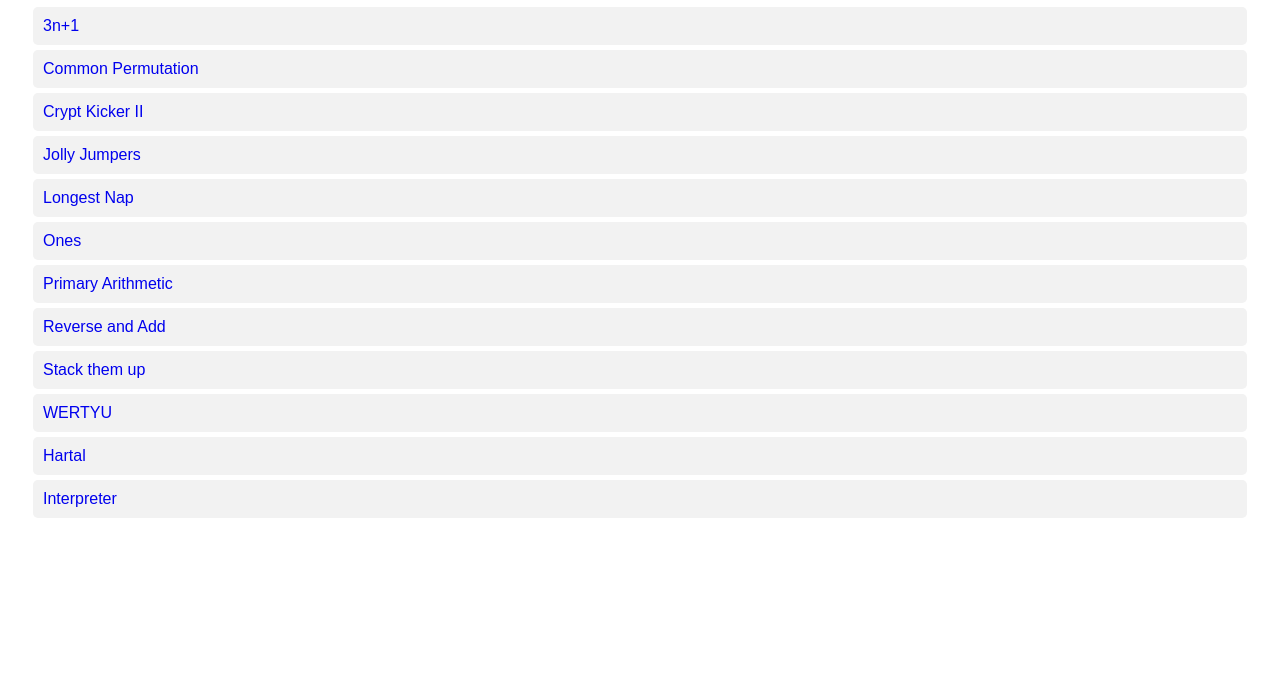
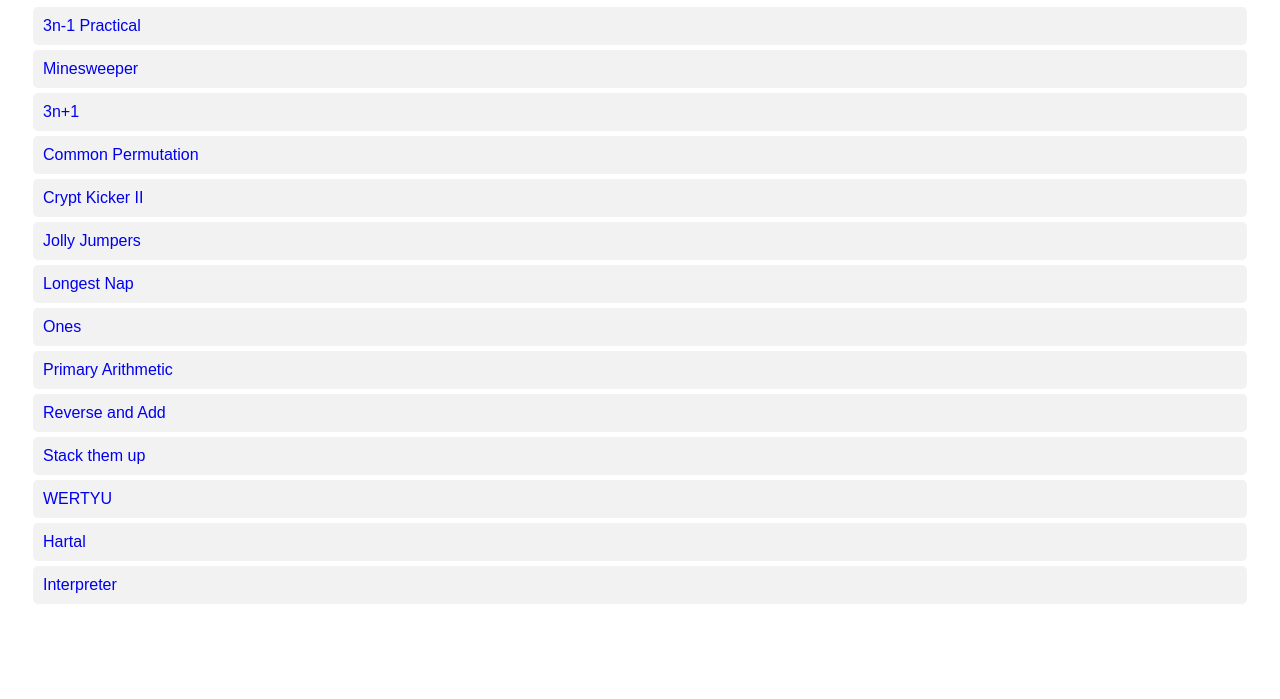
Before and after one commit to TanviBakale/practicals, a plain HTML site: page index.html in a window 1280 px wide. Shown: the part 101-800 px from the top of the page. Drawn offline with Linux system fonts and the light colour scheme.

Commit message:
Add links to 3n-1 Practical and Minesweeper

```diff
--- a/index.html
+++ b/index.html
@@ -23,6 +23,8 @@
 
 <h1>Computer Engineering Practicals</h1>
 
+<a href="/3n-1%20practical/source%20code">3n-1 Practical</a>
+<a href="/minesweeper/source%20code">Minesweeper</a>
 <a href="3n+1/source%20code">3n+1</a>
 <a href="Common%20Permutation/source%20code">Common Permutation</a>
 <a href="Crypt%20Kicker%20II/source%20code">Crypt Kicker II</a>
```
